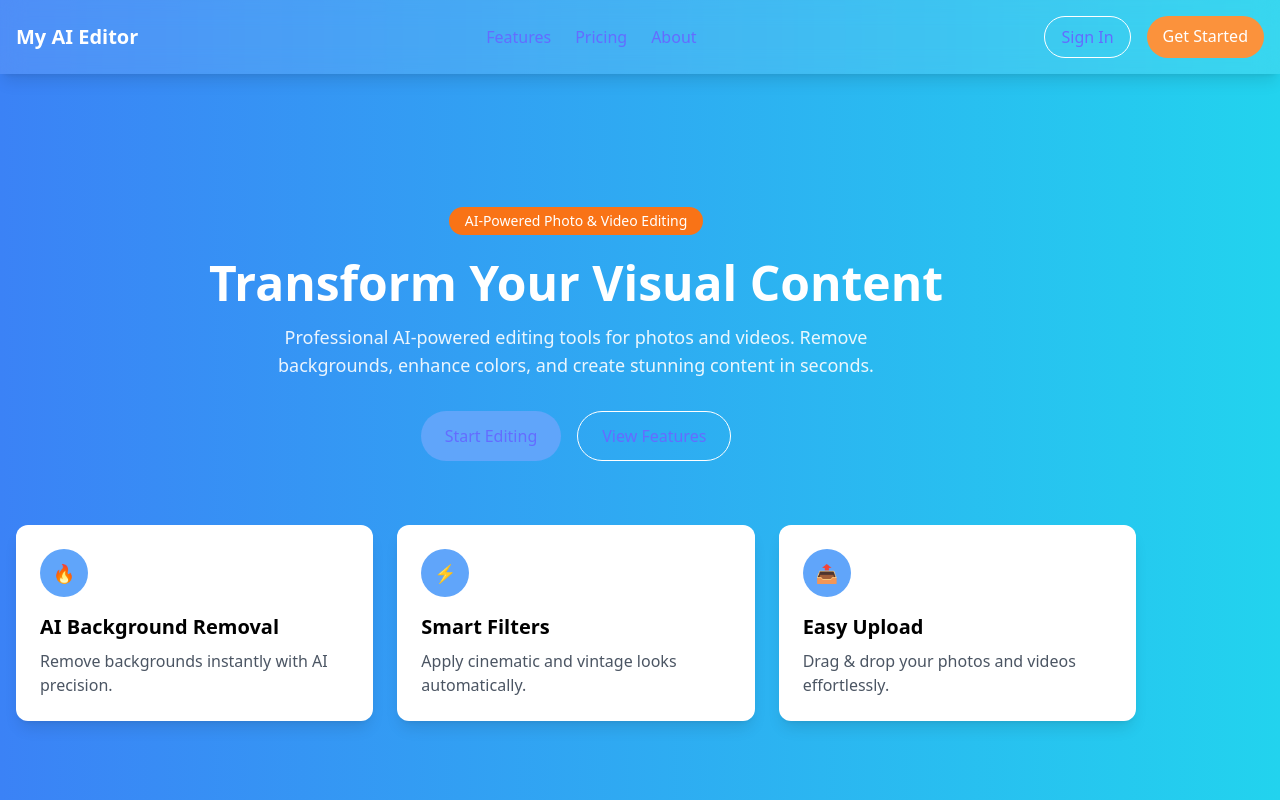
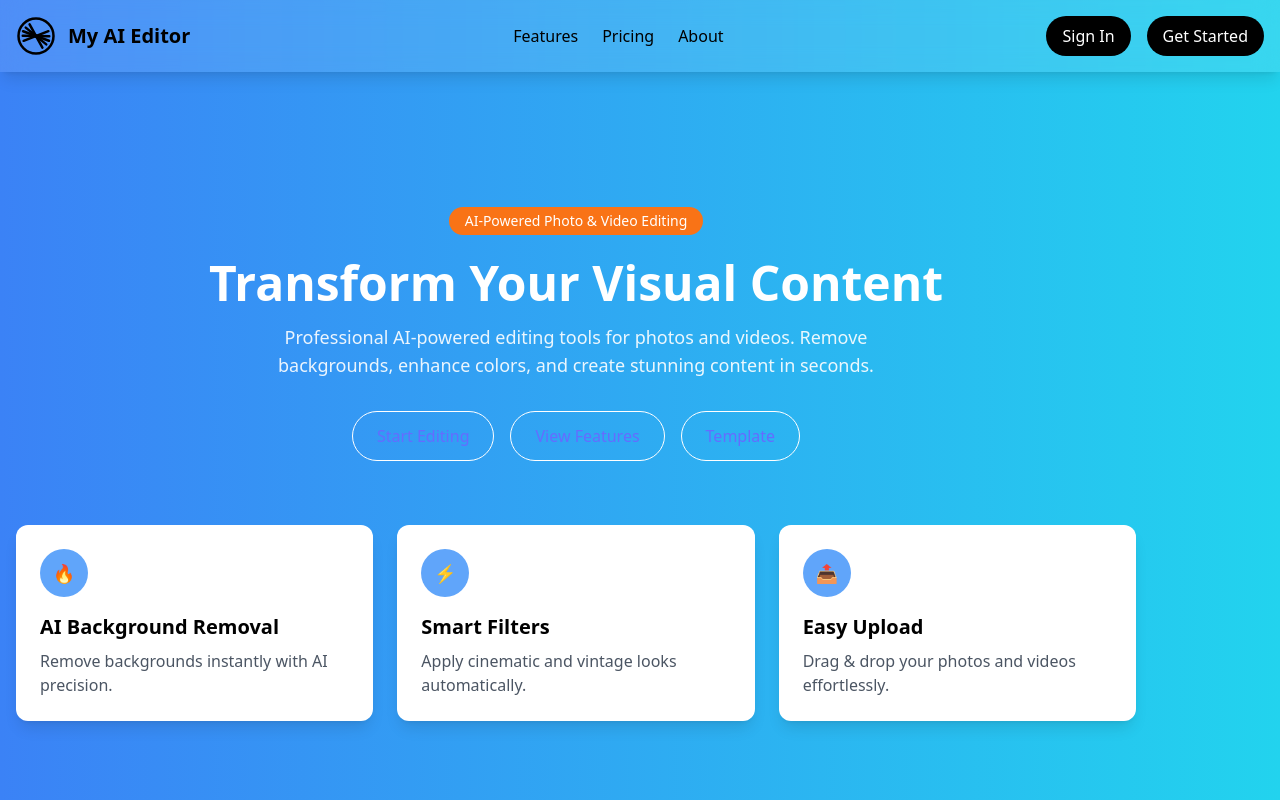
Before and after one commit to aleckurser/my-ai-editor, a React (Vite) app: page / in a window 1280 px wide. Built offline with nearby package versions, Linux system fonts and the light colour scheme.

Commit message:
Add new UI components and update existing files

```diff
--- a/src/components/Hero.tsx
+++ b/src/components/Hero.tsx
@@ -13,12 +13,15 @@ export default function Hero() {
       </p>
 
       <div className="flex justify-center gap-4 mt-8">
-        <a href="#start" className="px-6 py-3 rounded-full bg-blue-400 hover:bg-blue-500 transition flex items-center gap-2">
+        <a href="#start" className="px-6 py-3 rounded-full border border-white hover:bg-white hover:text-black transition flex items-center gap-2">
           Start Editing
         </a>
         <a href="#features" className="px-6 py-3 rounded-full border border-white hover:bg-white hover:text-black transition flex items-center gap-2">
           View Features
         </a>
+        <a href="#templates" className="px-6 py-3 rounded-full border border-white hover:bg-white hover:text-black transition flex items-center gap-2">
+          Template
+        </a>
       </div>
     </section>
   )
--- a/src/components/NavBar.tsx
+++ b/src/components/NavBar.tsx
@@ -12,10 +12,8 @@ export default function NavBar() {
       setScrolled(currentScroll > 50)
 
       if (currentScroll > lastScroll && currentScroll > 100) {
-        // Scrolling down → hide
         setShowNav(false)
       } else {
-        // Scrolling up → show
         setShowNav(true)
       }
       setLastScroll(currentScroll)
@@ -31,31 +29,57 @@ export default function NavBar() {
         scrolled ? 'bg-black/70 backdrop-blur-md' : 'bg-white/10 backdrop-blur-md'
       } ${showNav ? 'translate-y-0' : '-translate-y-full'}`}
     >
-      {/* Logo */}
-      <div className="flex items-center space-x-4">
-        <span className="text-xl font-bold">My AI Editor</span>
+      {/* Logo (black/white only — uses currentColor) */}
+      <div className="flex items-center space-x-3">
+        <a href="#" className={`logo block w-10 h-10 ${scrolled ? 'text-white' : 'text-black'}`} aria-label="Brand logo">
+          <svg viewBox="0 0 64 64" className="w-full h-full">
+            <defs>
+              <clipPath id="circleClip">
+                <circle cx="32" cy="32" r="28" />
+              </clipPath>
+            </defs>
+
+            {/* Outer ring */}
+            <circle cx="32" cy="32" r="28" fill="none" stroke="currentColor" strokeWidth="4" />
+
+            {/* Shutter blades clipped to circle */}
+            <g clipPath="url(#circleClip)" stroke="currentColor" strokeWidth="4" strokeLinecap="round">
+              <g transform="rotate(20 32 32)">
+                <line x1="10" y1="32" x2="54" y2="32" />
+                <line x1="16" y1="18" x2="48" y2="46" />
+                <line x1="16" y1="46" x2="48" y2="18" />
+                <line x1="12" y1="25" x2="52" y2="39" />
+                <line x1="12" y1="39" x2="52" y2="25" />
+              </g>
+            </g>
+
+            {/* Lens dot */}
+            <circle cx="32" cy="32" r="3" fill="currentColor" />
+          </svg>
+        </a>
+        <span className={`text-xl font-bold ${scrolled ? 'text-white' : 'text-black'}`}>My AI Editor</span>
       </div>
 
       {/* Desktop Menu */}
       <div className="hidden md:flex space-x-6">
-        <a href="#features" className="hover:text-orange-400 transition-colors">Features</a>
-        <a href="#pricing" className="hover:text-orange-400 transition-colors">Pricing</a>
-        <a href="#about" className="hover:text-orange-400 transition-colors">About</a>
+        <a href="#features" className={`${scrolled ? 'text-white' : 'text-black'} hover:text-white transition-colors`}>Features</a>
+        <a href="#pricing" className={`${scrolled ? 'text-white' : 'text-black'} hover:text-white transition-colors`}>Pricing</a>
+        <a href="#about"   className={`${scrolled ? 'text-white' : 'text-black'} hover:text-white transition-colors`}>About</a>
       </div>
 
       {/* Desktop Actions */}
       <div className="hidden md:flex space-x-4">
-        <a href="#signin" className="px-4 py-2 rounded-full border border-white hover:bg-white hover:text-black transition">
+        <a href="#signin" className="px-4 py-2 rounded-full bg-black text-white hover:bg-white hover:text-black transition">
           Sign In
         </a>
-        <a href="#start" className="px-4 py-2 rounded-full bg-orange-400 hover:bg-orange-500 text-white transition">
+        <a href="#start" className="px-4 py-2 rounded-full bg-black text-white hover:bg-white hover:text-black transition">
           Get Started
         </a>
       </div>
 
       {/* Mobile Menu Button */}
       <button
-        className="md:hidden text-2xl"
+        className={`${scrolled ? 'text-white' : 'text-black'} md:hidden text-2xl`}
         onClick={() => setIsOpen(!isOpen)}
         aria-label="Toggle Menu"
       >
@@ -65,17 +89,27 @@ export default function NavBar() {
       {/* Mobile Menu */}
       {isOpen && (
         <div className="absolute top-16 left-0 w-full bg-white text-black shadow-lg p-4 space-y-4 md:hidden animate-fadeIn">
-          <a href="#features" className="block hover:text-orange-400">Features</a>
-          <a href="#pricing" className="block hover:text-orange-400">Pricing</a>
-          <a href="#about" className="block hover:text-orange-400">About</a>
-          <a href="#signin" className="block px-4 py-2 rounded-full border border-black hover:bg-black hover:text-white transition">
+          <a href="#features" className="block hover:text-white">Features</a>
+          <a href="#pricing" className="block hover:text-white">Pricing</a>
+          <a href="#about" className="block hover:text-white">About</a>
+          <a href="#signin" className="block px-4 py-2 rounded-full bg-black text-white hover:bg-white hover:text-black transition">
             Sign In
           </a>
-          <a href="#start" className="block px-4 py-2 rounded-full bg-orange-400 hover:bg-orange-500 text-white transition">
+          <a href="#start" className="block px-4 py-2 rounded-full bg-black text-white hover:bg-white hover:text-black transition">
             Get Started
           </a>
         </div>
       )}
+
+      {/* minimal CSS for hover spin & reduced motion */}
+      <style jsx>{`
+        .logo svg { transition: transform .3s ease; }
+        .logo:hover svg { animation: spin 6s linear infinite; }
+        @keyframes spin { from { transform: rotate(0) } to { transform: rotate(360deg) } }
+        @media (prefers-reduced-motion: reduce) {
+          .logo:hover svg { animation: none !important; }
+        }
+      `}</style>
     </nav>
   )
 }
```
